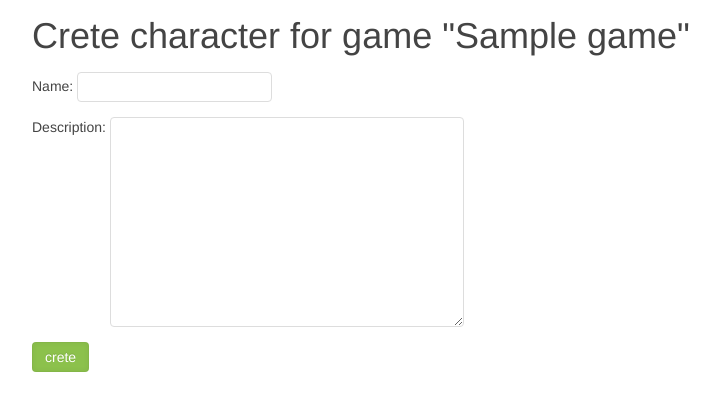
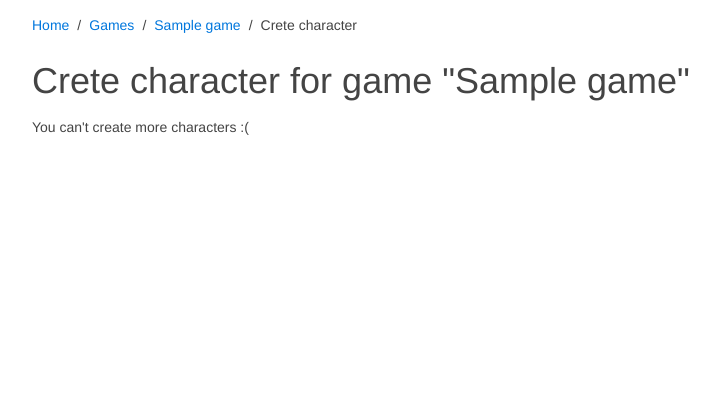
Before and after one commit to Jafte/gamebook_old, a Django app: the page made by game/models.py in a window 1280 px wide. Shown: the part 42-453 px from the top of the page, without its empty margins (43-763 px from the left). Run offline with Django 3.2, Linux system fonts and the light colour scheme; a user stored in the database is signed in; tables that the repository leaves empty hold one stand-in row (values such as "Sample post").

Commit message:
some templates

```diff
--- a/game/models.py
+++ b/game/models.py
@@ -31,6 +31,12 @@ class Game(models.Model):
 
     def get_absolute_url(self):
         return reverse('game_detail', args=(self.pk, ))
+
+    def can_create_new_character(self):
+        if self.characters.count() == 0:
+            return True
+
+        return False
 
     def start_new_game(self, user):
         Session.active.filter(user=user, game=self).update(status = Session.STATUS_FINISHED)
--- a/game/urls.py
+++ b/game/urls.py
@@ -1,12 +1,17 @@
 from django.urls import path
-from game.views import GameListView, GameCreateView, GameDetailView, GameUpdateView, \
-                       CharacterCreateView, CharacterDetailView
+from game.views import GameListView, GameCreateView, GameDetailView, GameUpdateView, GameDeleteView, \
+                       CharacterCreateView, CharacterDetailView, CharacterUpdateView, CharacterDeleteView
 
 urlpatterns = [
     path('', GameListView.as_view(), name="game_list"),
+
+    path('create/', GameCreateView.as_view(), name="game_create"),
     path('g<int:game_pk>/', GameDetailView.as_view(), name="game_detail"),
+    path('g<int:game_pk>/edit/', GameUpdateView.as_view(), name="game_update"),
+    path('g<int:game_pk>/delete/', GameDeleteView.as_view(), name="game_delete"),
+
     path('g<int:game_pk>/create-character/', CharacterCreateView.as_view(), name="character_create"),
     path('g<int:game_pk>/ch<int:character_pk>/', CharacterDetailView.as_view(), name="character_detail"),
-    path('g<int:game_pk>/edit/', GameUpdateView.as_view(), name="game_update"),
-    path('create/', GameCreateView.as_view(), name="game_create"),
+    path('g<int:game_pk>/ch<int:character_pk>/edit/', CharacterUpdateView.as_view(), name="character_update"),
+    path('g<int:game_pk>/ch<int:character_pk>/delete/', CharacterDeleteView.as_view(), name="character_delete"),
 ]
--- a/game/views.py
+++ b/game/views.py
@@ -1,10 +1,12 @@
 from django.http import Http404
+from django.urls import reverse
+from django.shortcuts import redirect
 from django.utils.translation import gettext as _
 from django.contrib.auth.mixins import LoginRequiredMixin
 from django.views.generic import TemplateView
 from django.views.generic.list import ListView
 from django.views.generic.detail import DetailView
-from django.views.generic.edit import CreateView, UpdateView
+from django.views.generic.edit import CreateView, UpdateView, DeleteView
 from django.views.generic.base import ContextMixin
 from game.models import Game, Character
 
@@ -41,7 +43,26 @@ class DetailWithGameView(GameMixin, DetailView):
         return super().get(request, *args, **kwargs)
 
 
+class DeleteWithGameView(DetailWithGameView, DeleteView):
+    def get_success_url(self):
+        return self.game.get_absolute_url()
+
+    def post(self, request, *args, **kwargs):
+        self.game = self.get_game()
+        return super().post(request, *args, **kwargs)
+
+
 class CreateWithGameView(GameMixin, CreateView):
+    def get(self, request, *args, **kwargs):
+        self.game = self.get_game()
+        return super().get(request, *args, **kwargs)
+
+    def post(self, request, *args, **kwargs):
+        self.game = self.get_game()
+        return super().post(request, *args, **kwargs)
+
+
+class UpdateWithGameView(GameMixin, UpdateView):
     def get(self, request, *args, **kwargs):
         self.game = self.get_game()
         return super().get(request, *args, **kwargs)
@@ -62,6 +83,7 @@ class GameListView(LoginRequiredMixin, ListView):
     def get_queryset(self):
         queryset = super().get_queryset()
         return queryset.filter(author=self.request.user)
+
 
 class GameDetailView(LoginRequiredMixin, DetailView):
     template_name = 'game/detail.html'
@@ -89,6 +111,15 @@ class GameUpdateView(LoginRequiredMixin, UpdateView):
     fields = ['name', 'description']
 
 
+class GameDeleteView(LoginRequiredMixin, DeleteView):
+    template_name = 'game/delete.html'
+    model = Game
+    pk_url_kwarg = 'game_pk'
+
+    def get_success_url(self):
+        return reverse('game_list')
+
+
 class CharacterDetailView(LoginRequiredMixin, DetailWithGameView):
     template_name = 'game/charatcer/detail.html'
     model = Character
@@ -101,8 +132,23 @@ class CharacterCreateView(LoginRequiredMixin, CreateWithGameView):
     fields = ['name', 'description']
 
     def form_valid(self, form):
-        """If the form is valid, save the associated model."""
-        self.object = form.save(commit=False)
-        self.object.game = self.game
-        self.object.save()
-        return super().form_valid(form)
+        if self.game.can_create_new_character():
+            self.object = form.save(commit=False)
+            self.object.game = self.game
+            self.object.save()
+            return super().form_valid(form)
+        else:
+            return redirect(self.game.get_absolute_url())
+
+
+class CharacterUpdateView(LoginRequiredMixin, UpdateWithGameView):
+    template_name = 'game/charatcer/form.html'
+    model = Character
+    pk_url_kwarg = 'character_pk'
+    fields = ['name', 'description']
+
+
+class CharacterDeleteView(LoginRequiredMixin, DeleteWithGameView):
+    template_name = 'game/charatcer/delete.html'
+    model = Character
+    pk_url_kwarg = 'character_pk'
--- a/gamebook/templates/game/charatcer/form.html
+++ b/gamebook/templates/game/charatcer/form.html
@@ -3,11 +3,24 @@
 {% block head_title %}{% if object %}Edit{% else %}Crete{% endif %} character for game "{{ game.name }}"{% endblock %}
 
 {% block content %}
+    <ul class="uk-breadcrumb">
+        <li><a href="/">Home</a></li>
+        <li><a href="{% url 'game_list' %}">Games</a></li>
+        <li><a href="{{ game.get_absolute_url }}">{{ game.name }}</a></li>
+        {% if object %}
+        <li><a href="{{ object.get_absolute_url }}">{{ object.name }}</a></li>
+        {% endif %}
+        <li class="uk-active"><span>{% if object %}Edit{% else %}Crete{% endif %} character</span></li>
+    </ul>
     <h1>
         {% if object %}Edit{% else %}Crete{% endif %} character for game "{{ game.name }}"
     </h1>
-    <form class="uk-form" action="" method="post">{% csrf_token %}
-        {{ form.as_p }}
-        <button class="uk-button-success uk-button">{% if object %}update{% else %}crete{% endif %}</button>
-    </form>
+    {% if game.can_create_new_character %}
+        <form class="uk-form" action="" method="post">{% csrf_token %}
+            {{ form.as_p }}
+            <button class="uk-button-success uk-button">{% if object %}update{% else %}crete{% endif %}</button>
+        </form>
+    {% else %}
+        <p>You can't create more characters :(</p>
+    {% endif %}
 {% endblock %}
```
Also changed, not shown: gamebook/templates/game/charatcer/delete.html (added, +25 -0 lines), gamebook/templates/game/charatcer/detail.html (+8 -1 lines), gamebook/templates/game/delete.html (added, +18 -0 lines), gamebook/templates/game/detail.html (+43 -2 lines), gamebook/templates/game/form.html (+8 -0 lines), gamebook/templates/game/list.html (+10 -3 lines).
